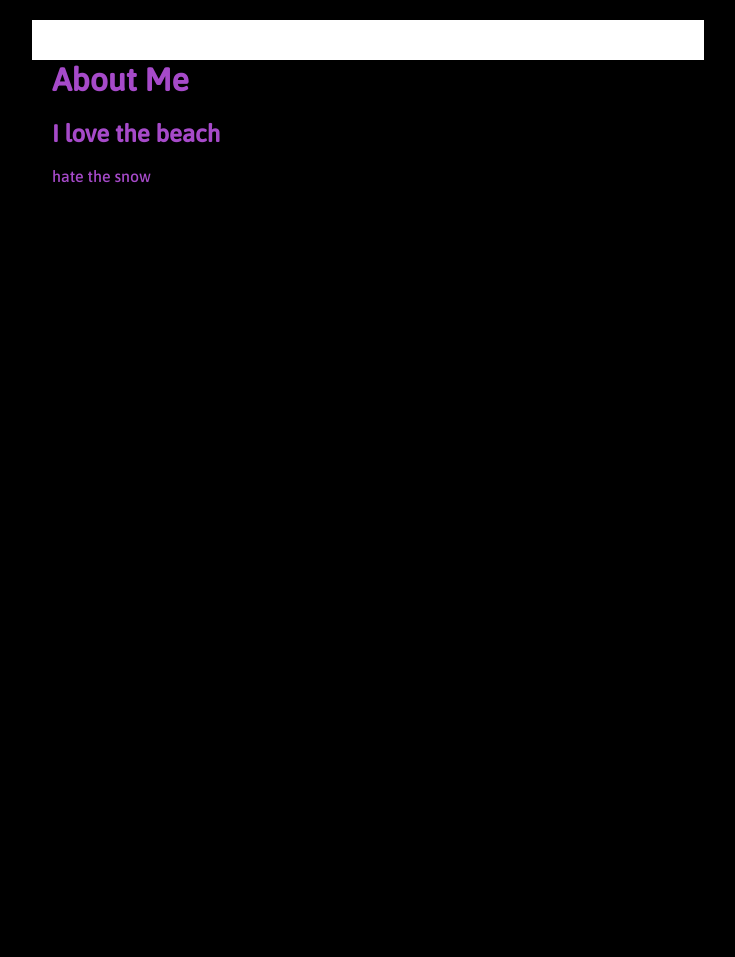
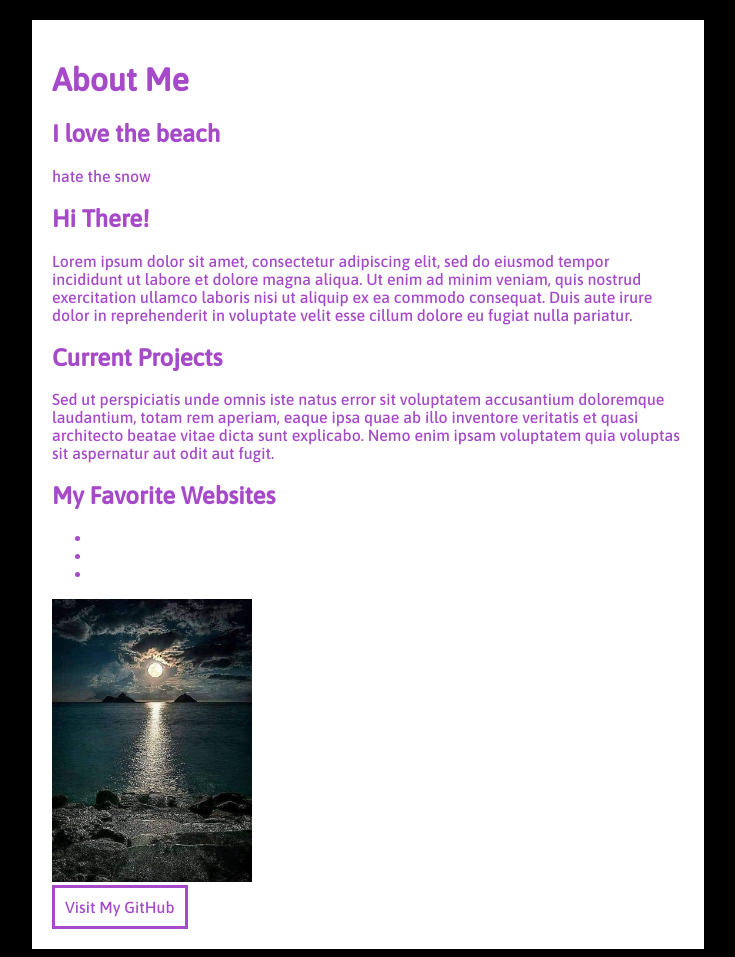
Before and after one commit to camitaylor/about-me, a plain HTML site: page index.html in a window 1280 px wide. Shown: the whole page, without its empty margins (272-1007 px from the left). Before the commit the page ends 800 px from the top, so only its background shows below. Drawn offline with Linux system fonts and the light colour scheme.

Commit message:
added pic and websites

```diff
--- a/index.html
+++ b/index.html
@@ -13,8 +13,23 @@
             <h1>About Me</h1>
             <h2>I love the beach</h2>
             <p> hate the snow</p>
-        <div class="right-col"></div>
             <div class="clearFix"></div>
+            <h2>Hi There!</h2>
+            <p>Lorem ipsum dolor sit amet, consectetur adipiscing elit, sed do eiusmod tempor incididunt ut labore et dolore magna aliqua. Ut enim ad minim veniam, quis nostrud exercitation ullamco laboris nisi ut aliquip ex ea commodo consequat. Duis aute irure dolor in reprehenderit in voluptate velit esse cillum dolore eu fugiat nulla pariatur.</p>
+
+            </p>
+            <h2>Current Projects</h2>
+            <p>Sed ut perspiciatis unde omnis iste natus error sit voluptatem accusantium doloremque laudantium, totam rem aperiam, eaque ipsa quae ab illo inventore veritatis et quasi architecto beatae vitae dicta sunt explicabo. Nemo enim ipsam voluptatem quia voluptas sit aspernatur aut odit aut fugit.</p>
+            <h2>My Favorite Websites</h2>
+                <ul>
+                    <li><a class="purple" target="_blank" href="https://www.freecodecamp.org/"></li>
+                    <li><a class="purple" target="_blank" href="https://www.codecademy.com/"></li>
+                    <li><a class="purple" target="_blank" href="https://www.w3schools.com/"></li>
+                </ul>
+
+         <div class="right-col"></div>
+            <img class="Hawaiimoon" src="Hawaii moon.jpg" alt="full moon in Hawaii"/>
     </div>
+    <a id="gitHub" href=         >Visit My GitHub</a>
 </body>
 </html>
--- a/style.css
+++ b/style.css
@@ -31,3 +31,6 @@ h1 {
     padding: 10px;
     display: inline-block;
 }
+.Hawaiimoon {
+    width: 200px;
+}
```
Also changed, not shown: Hawaii moon.jpg (added), 1 other file.
